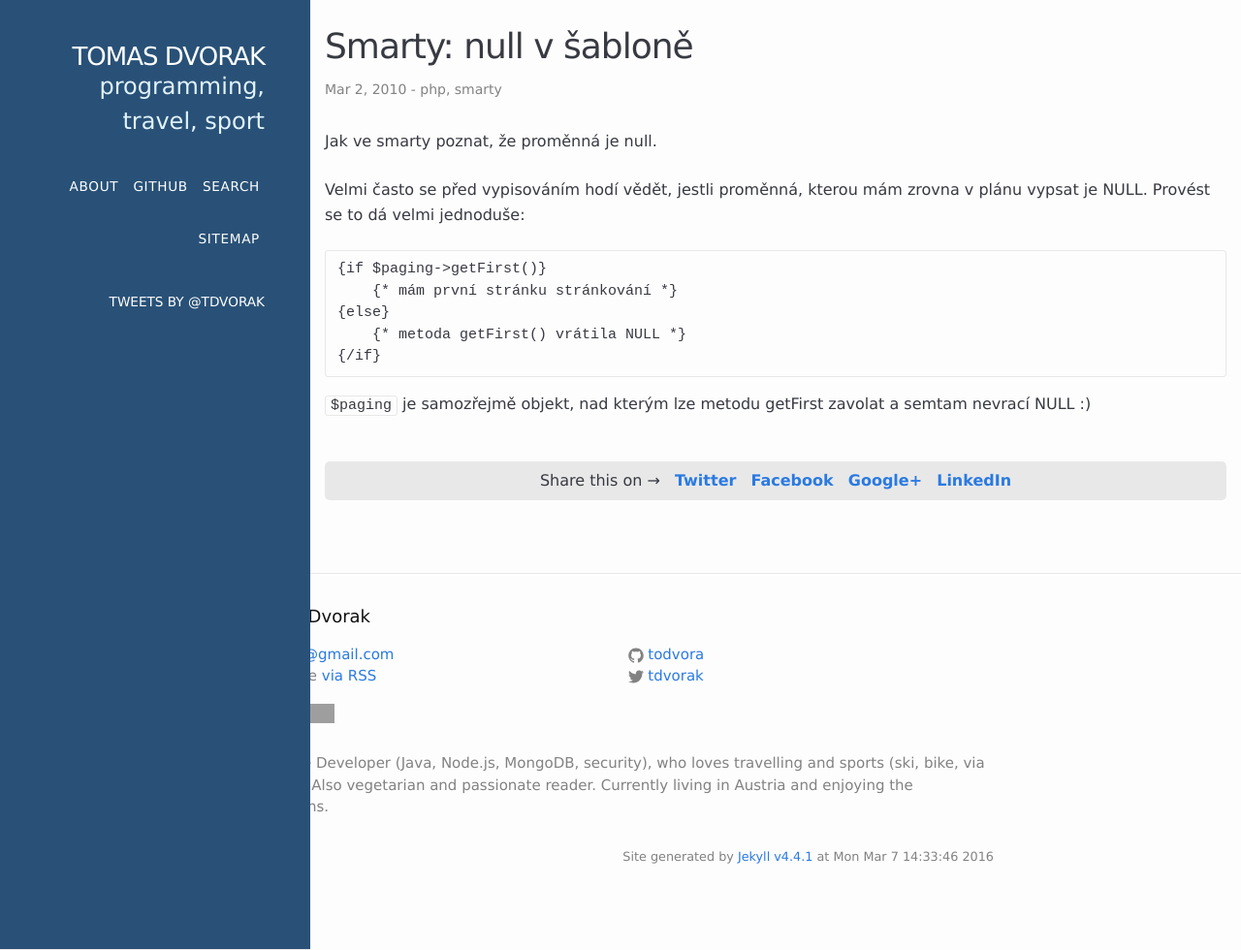
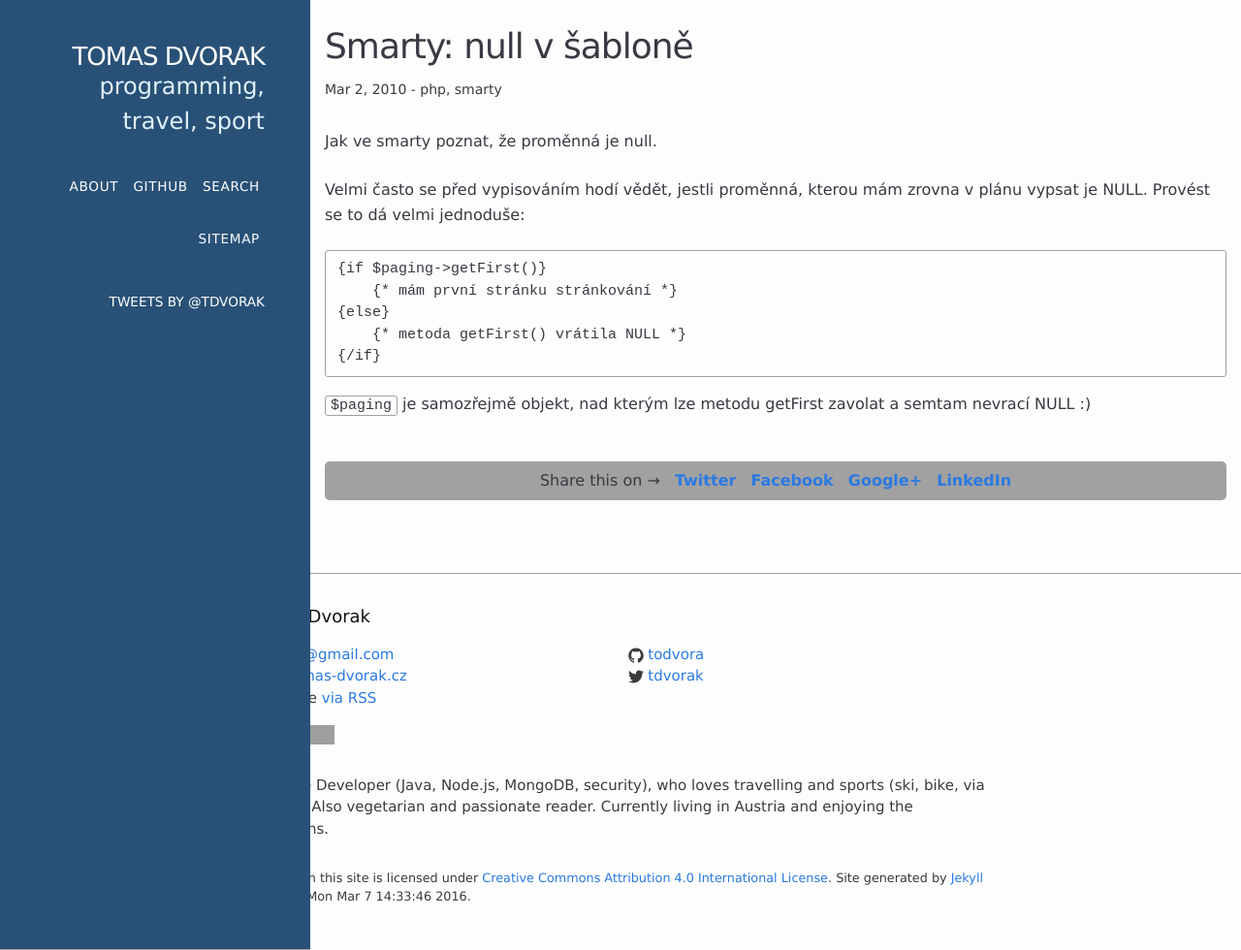
Before and after one commit to todvora/todvora.github.io, a Jekyll site: the page built from _posts/2010-03-02-smarty-null-v-sablone.md, in a window 1280 px wide and 980 px high. Shown: the whole window at 97% size. Built offline with Jekyll 4.4.1, drawn with Linux system fonts in a browser that asks for light colours; comment, search, counter and statistics services are not loaded; grey boxes are pictures that could not be loaded.

Commit message:
design, licence, printstyle

```diff
--- a/_includes/footer.html
+++ b/_includes/footer.html
@@ -6,11 +6,12 @@
         <ul class="contact-list">
           <!--<li>{{ site.title }}</li>-->
           <li><a href="mailto:{{ site.email }}">{{ site.email }}</a></li>
-          <li><p class="rss-subscribe">subscribe <a href="{{ "/rss.xml" | prepend: site.baseurl }}">via RSS</a></p></li>
-          <li><a href="https://travis-ci.org/todvora/todvora.github.io"><img src="https://travis-ci.org/todvora/todvora.github.io.svg?branch=master" alt="travis-ci build status"/></a></li>
+          <li><a href="{{ site.url }}">{{ site.url | remove_first: "http://" | remove_first: "https://" }}</a></li>
+          <li class="hide-print"><p class="rss-subscribe">subscribe <a href="{{ "/rss.xml" | prepend: site.baseurl }}">via RSS</a></p></li>
+          <li class="hide-print"><a href="https://travis-ci.org/todvora/todvora.github.io"><img src="https://travis-ci.org/todvora/todvora.github.io.svg?branch=master" alt="travis-ci build status"/></a></li>
         </ul>
       </div>
-      <div class="footer-col  footer-col-2">
+      <div class="footer-col  footer-col-2 hide-print">
         <ul class="social-media-list">
           {% if site.github_username %}
           <li>
@@ -44,6 +45,6 @@
         <p class="text">{{ site.description }}</p>
       </div>
     </div>
-    <p class="generated">Site generated by <a href="https://jekyllrb.com/">Jekyll v{{ jekyll.version }}</a> at {{ site.time | date: "%c" }}</p>
+    <p class="generated">Content on this site is licensed under <a rel="license" href="http://creativecommons.org/licenses/by/4.0/">Creative Commons Attribution 4.0 International License</a>. <span class="hide-print">Site generated by <a href="https://jekyllrb.com/">Jekyll v{{ jekyll.version }}</a> at {{ site.time | date: "%c" }}.</span></p>
   </div>
 </footer>
--- a/_includes/head.html
+++ b/_includes/head.html
@@ -1,6 +1,6 @@
 <head>
     <meta charset="utf-8">
-    <meta name="viewport" content="width=device-width initial-scale=1" />
+    <meta name="viewport" content="width=device-width, initial-scale=1" />
     <meta name="generator" content="Jekyll v{{ jekyll.version }}">
     <meta http-equiv="X-UA-Compatible" content="IE=edge">
     <title>{% if page.title %}{{ page.title }}{% else %}{{ site.title }} - {{ site.subtitle }}{% endif %}</title>
--- a/_layouts/page.html
+++ b/_layouts/page.html
@@ -2,10 +2,10 @@
 layout: default
 ---
 <div class="post">
-  <header class="post-header">
-    <h1 class="post-title">{{ page.title }}</h1>
-  </header>
   <article class="post-content">
+    <header class="post-header">
+      <h1 class="post-title">{{ page.title }}</h1>
+    </header>
     {{ content }}
   </article>
 </div>
--- a/_sass/_layout.scss
+++ b/_sass/_layout.scss
@@ -141,7 +141,6 @@
 
 .site-footer .generated {
   font-size:80%;
-  text-align:right;
   color:$grey-color;
 }
 
--- /dev/null
+++ b/_sass/_print.scss
@@ -0,0 +1,28 @@
+@media print {
+   .site-header, .share-page, #disqus_thread, .hide-print {
+     display: none;
+   }
+   .page-content .wrapper {
+     margin-left: 0;
+   }
+
+   .wrapper {
+     padding: 0;
+   }
+
+   .footer-col {
+     float: none;
+   }
+
+   .footer-col-1, .footer-col-2, .footer-col-3 {
+      width:auto;
+   }
+
+   pre {
+    white-space: pre-wrap;       /* css-3 */
+      white-space: -moz-pre-wrap;  /* Mozilla, since 1999 */
+      white-space: -pre-wrap;      /* Opera 4-6 */
+      white-space: -o-pre-wrap;    /* Opera 7 */
+      word-wrap: break-word;       /* Internet Explorer 5.5+ */
+   }
+}
--- a/css/main.scss
+++ b/css/main.scss
@@ -17,7 +17,7 @@
 $background-color: #fdfdfd;
 $brand-color:      #2a7ae2;
 
-$grey-color:       #828282;
+$grey-color:       #3C3B3B;
 $grey-color-light: lighten($grey-color, 40%);
 $grey-color-dark:  darken($grey-color, 25%);
 
@@ -51,5 +51,6 @@
         "blog",
         "twitter",
         "video",
-        "search"
+        "search",
+        "print"
 ;
```
